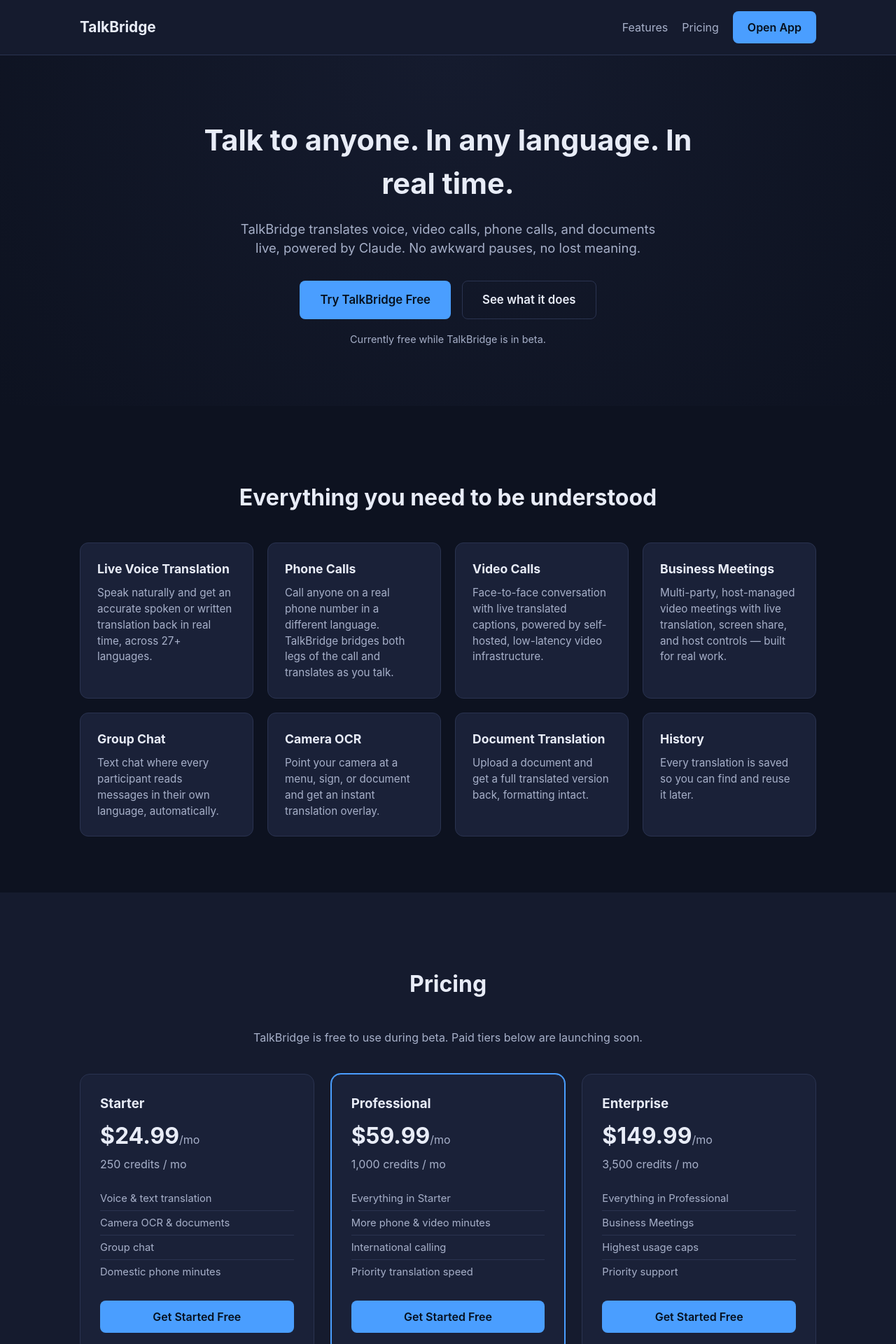
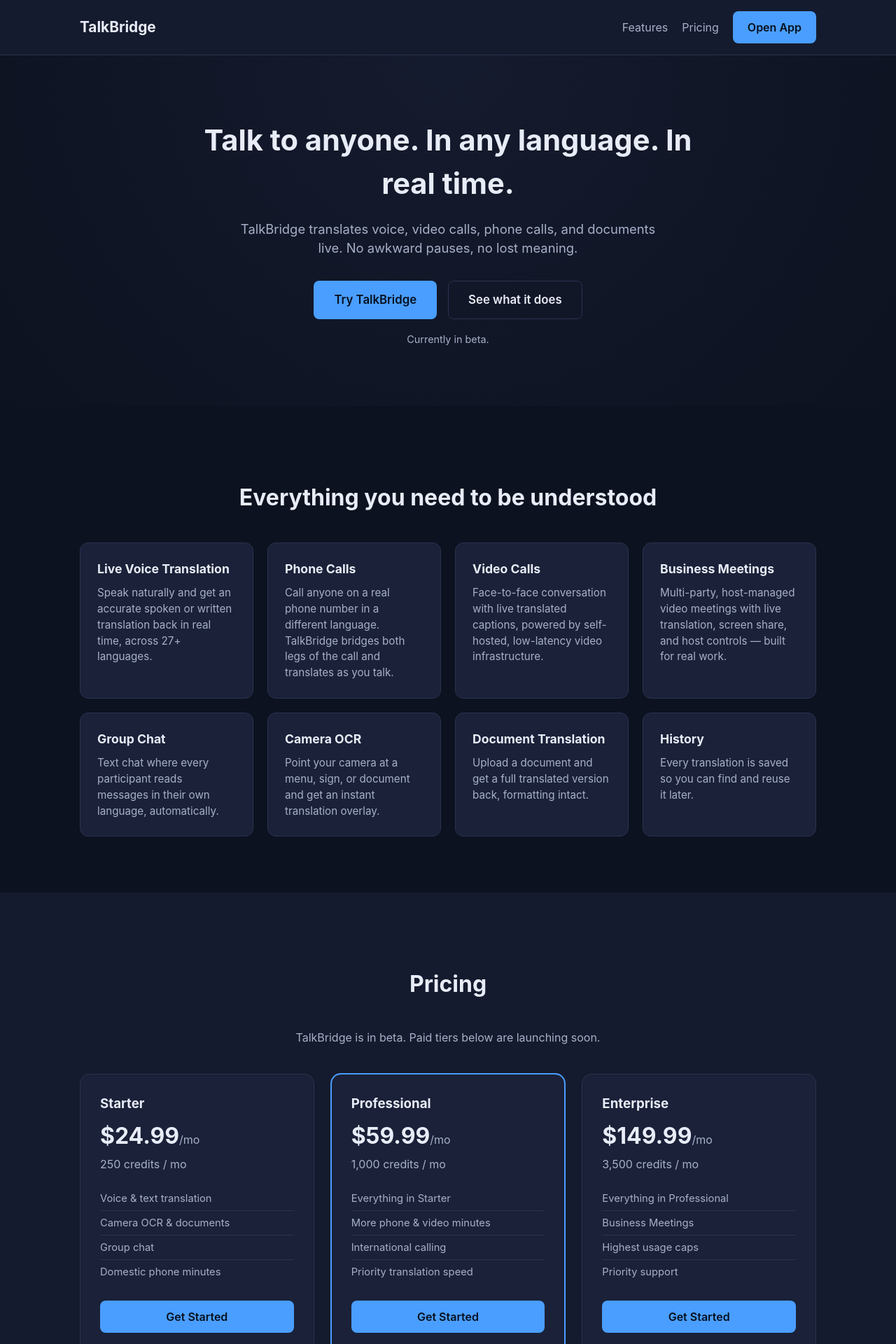
Before and after one commit to geem721/talkbridge-www, a React (Vite) app: page / in a window 1280 px wide. Shown: the top 1920 px of the page at 70% size. Built offline with nearby package versions, Linux system fonts and the light colour scheme.

Commit message:
Drop 'powered by Claude' and pull back 'free' framing
Phone/video calls carry real Twilio/LiveKit/Deepgram costs even with
per-user caps in place, so advertising the app as free was misleading.
Removed the model mention entirely.

```diff
--- a/src/components/Hero.jsx
+++ b/src/components/Hero.jsx
@@ -4,14 +4,14 @@
       <div className="container hero-inner">
         <h1>Talk to anyone. In any language. In real time.</h1>
         <p className="hero-sub">
-          TalkBridge translates voice, video calls, phone calls, and documents live,
-          powered by Claude. No awkward pauses, no lost meaning.
+          TalkBridge translates voice, video calls, phone calls, and documents live.
+          No awkward pauses, no lost meaning.
         </p>
         <div className="hero-cta">
-          <a className="btn btn-primary btn-lg" href="https://app.talk-bridge.org">Try TalkBridge Free</a>
+          <a className="btn btn-primary btn-lg" href="https://app.talk-bridge.org">Try TalkBridge</a>
           <a className="btn btn-ghost btn-lg" href="#features">See what it does</a>
         </div>
-        <p className="hero-note">Currently free while TalkBridge is in beta.</p>
+        <p className="hero-note">Currently in beta.</p>
       </div>
     </section>
   )
--- a/src/components/Pricing.jsx
+++ b/src/components/Pricing.jsx
@@ -25,7 +25,7 @@
     <section id="pricing" className="pricing">
       <div className="container">
         <h2>Pricing</h2>
-        <p className="pricing-note">TalkBridge is free to use during beta. Paid tiers below are launching soon.</p>
+        <p className="pricing-note">TalkBridge is in beta. Paid tiers below are launching soon.</p>
         <div className="pricing-grid">
           {TIERS.map((t) => (
             <div className={`pricing-card ${t.highlight ? 'pricing-highlight' : ''}`} key={t.name}>
@@ -37,7 +37,7 @@
                   <li key={f}>{f}</li>
                 ))}
               </ul>
-              <a className="btn btn-primary" href="https://app.talk-bridge.org">Get Started Free</a>
+              <a className="btn btn-primary" href="https://app.talk-bridge.org">Get Started</a>
             </div>
           ))}
         </div>
```
